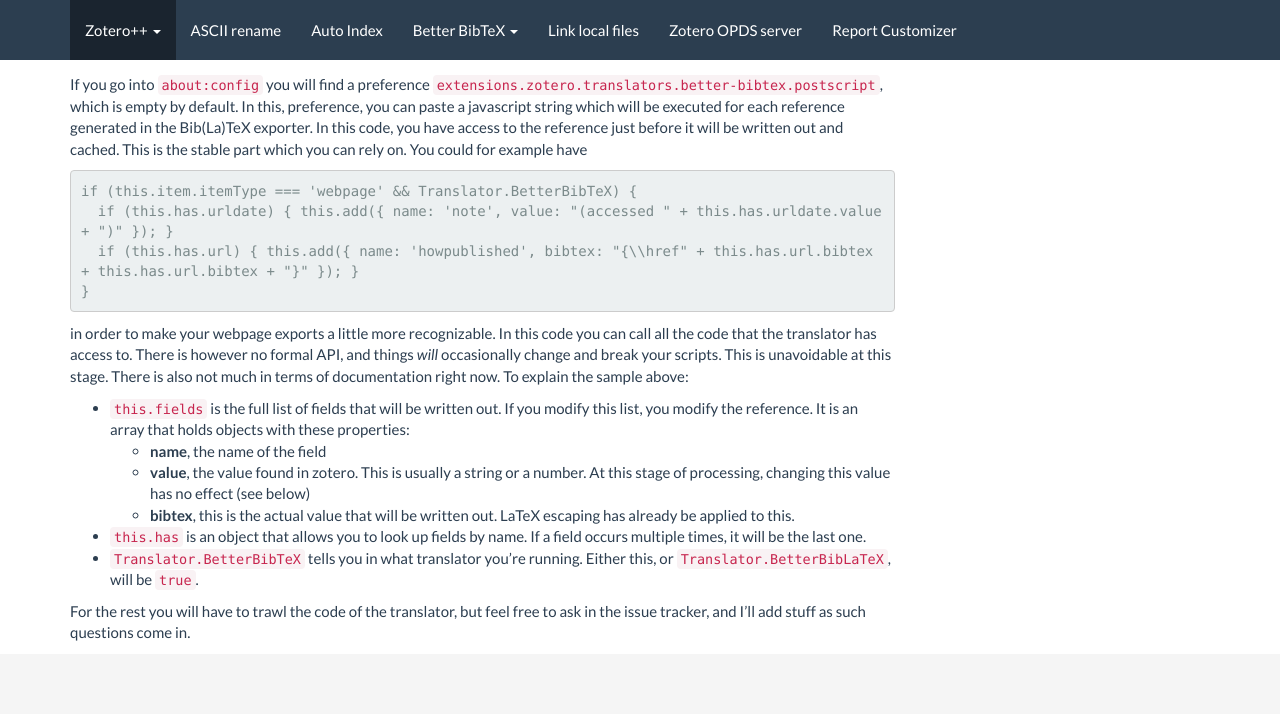
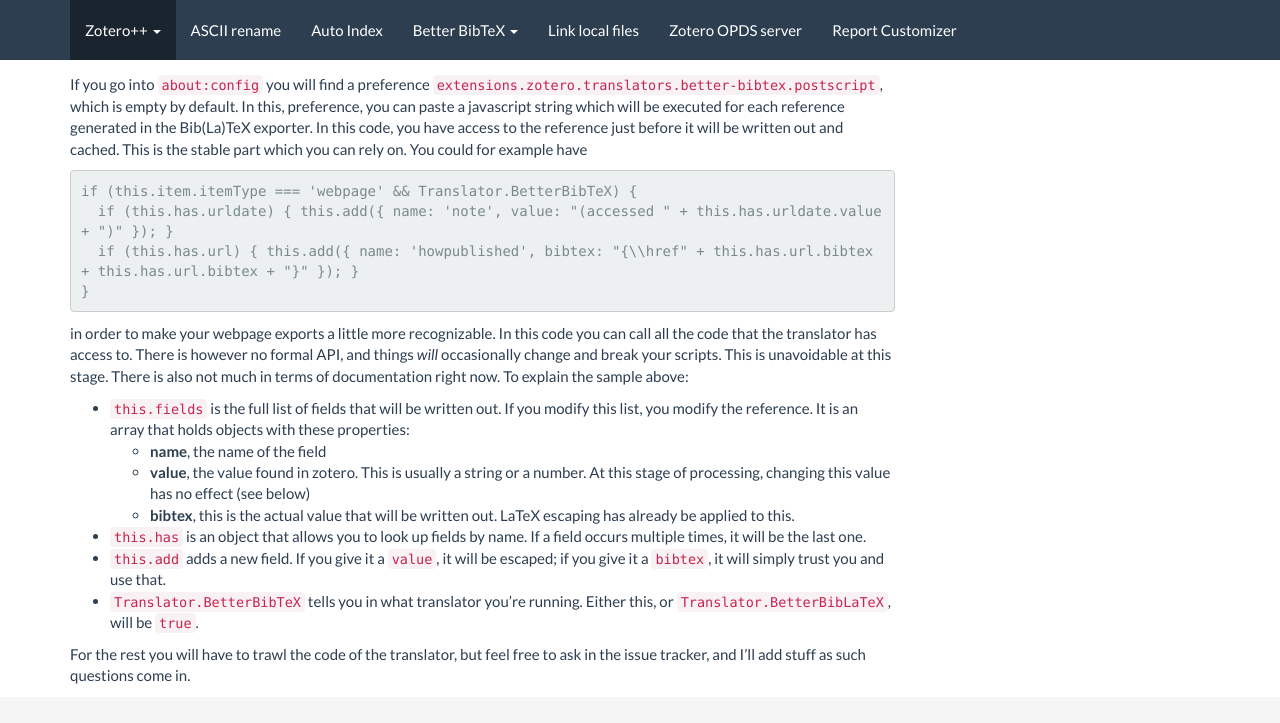
Before and after one commit to edwinksl/ZotPlus.github.io, a Jekyll site: the page built from better-bibtex/export.md, in a window 1280 px wide and 900 px high, scrolled down 1100 px. Shown: the top 723 px of the window. Built offline with Jekyll 4.4.1, drawn with Linux system fonts in a browser that asks for light colours; nearby versions of some CDN libraries.

Commit message:
better-bibtex 1.3.1 / link-local-files 0.0.9 / report-customizer 0.2.17 / debug-bridge 0.1.0 / ascii-rename 0.0.40 / auto-index 0.0.36 / opds 0.0.10

```diff
--- a/better-bibtex/export.md
+++ b/better-bibtex/export.md
@@ -83,6 +83,8 @@
   * **bibtex**, this is the actual value that will be written out. LaTeX escaping has already be applied to this.
 * `this.has` is an object that allows you to look up fields by name. If a field occurs multiple times, it will be the
   last one.
+* `this.add` adds a new field. If you give it a `value`, it will be escaped; if you give it a `bibtex`, it will simply
+  trust you and use that.
 * `Translator.BetterBibTeX` tells you in what translator you're running. Either this, or `Translator.BetterBibLaTeX`,
   will be `true`.
 
```
